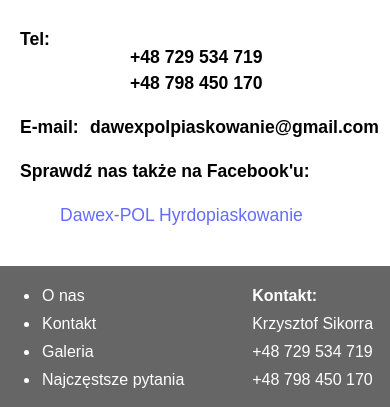
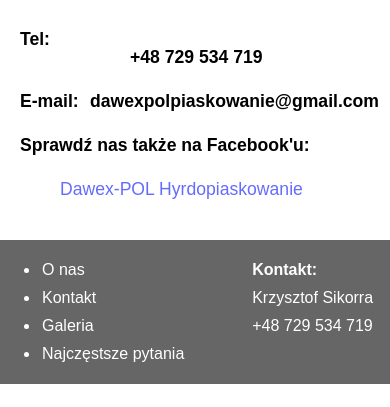
Before and after one commit to DariuszSikorra/mycie-cisnieniowe-dawexpol, a React (Vite) app: page /contact in a window 390 px wide. Shown: the part 645-1052 px from the top of the page. After the commit the page ends 1029 px from the top, so only its background shows below. Built offline with nearby package versions, Linux system fonts and the light colour scheme.

Commit message:
phone update

```diff
--- a/src/components/assets/footer/footer.jsx
+++ b/src/components/assets/footer/footer.jsx
@@ -1,13 +1,13 @@
 import React from "react";
 import { NavLink } from "react-router-dom";
 
-import "./footer.scss"
+import "./footer.scss";
 
-const Footer = props => {
+const Footer = (props) => {
   return (
     <>
       <ul className="footer__navlinks">
-        {props.pages.map(route => {
+        {props.pages.map((route) => {
           return (
             <>
               <li className="footer__button">
@@ -24,10 +24,11 @@
         })}
       </ul>
       <ul className="footer__contact">
-        <li><strong>Kontakt:</strong></li>
+        <li>
+          <strong>Kontakt:</strong>
+        </li>
         <li>Krzysztof Sikorra</li>
         <li>+48 729 534 719</li>
-        <li>+48 798 450 170</li>
       </ul>
     </>
   );
--- a/src/components/contact/contact.jsx
+++ b/src/components/contact/contact.jsx
@@ -17,9 +17,8 @@
         <div className="content__contactkBox">
           <div className="contactkBox__item1">Tel:</div>
           <div className="contactkBox__item2">
-            <ul style={{listStyle: "none"}}>
+            <ul style={{ listStyle: "none" }}>
               <li>+48 729 534 719</li>
-              <li>+48 798 450 170</li>
             </ul>
           </div>
           <div className="contactkBox__item3">E-mail:</div>
--- a/src/components/home/home.jsx
+++ b/src/components/home/home.jsx
@@ -78,9 +78,8 @@
           </p>
           <p>
             Telefon:
-            <ul style={{listStyle: "none"}}>
+            <ul style={{ listStyle: "none" }}>
               <li>+48 729 534 719</li>
-              <li>+48 798 450 170</li>
             </ul>
             Serdecznie zapraszam, Krzysztof
           </p>
```
